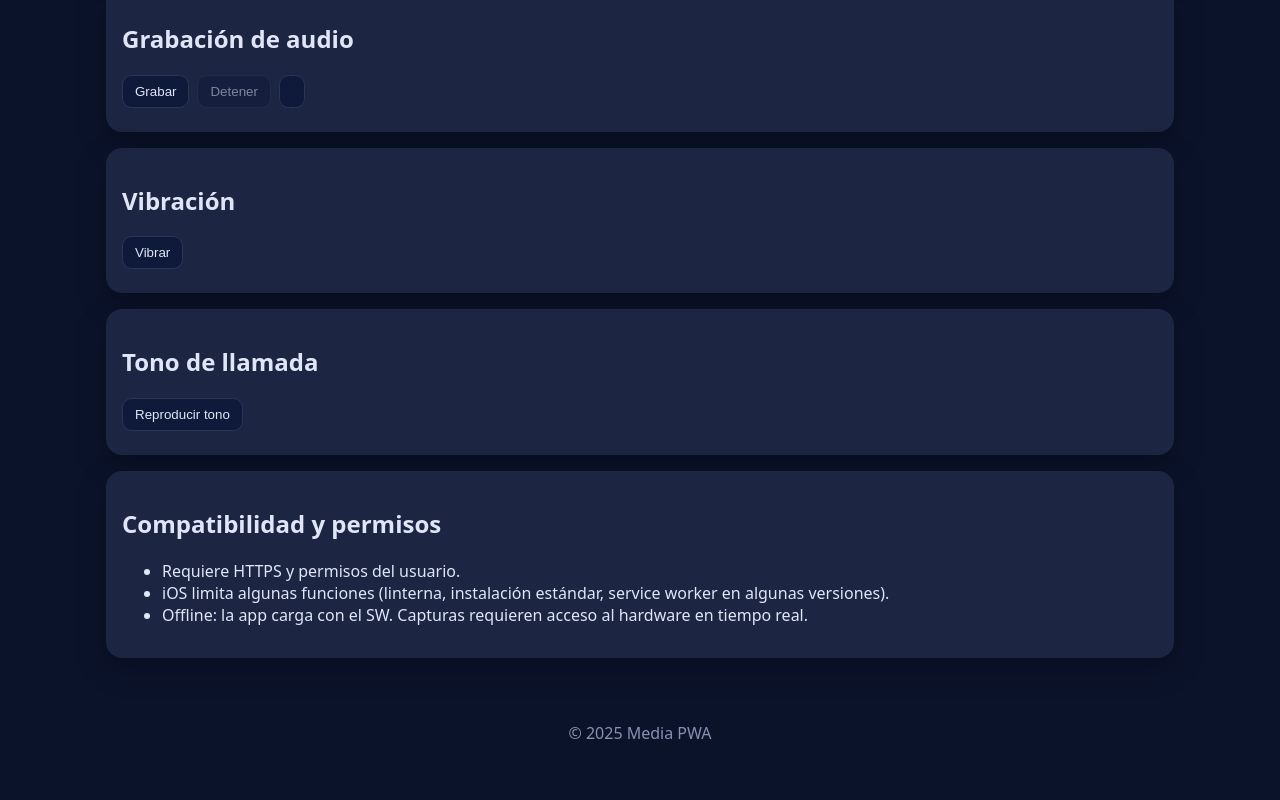
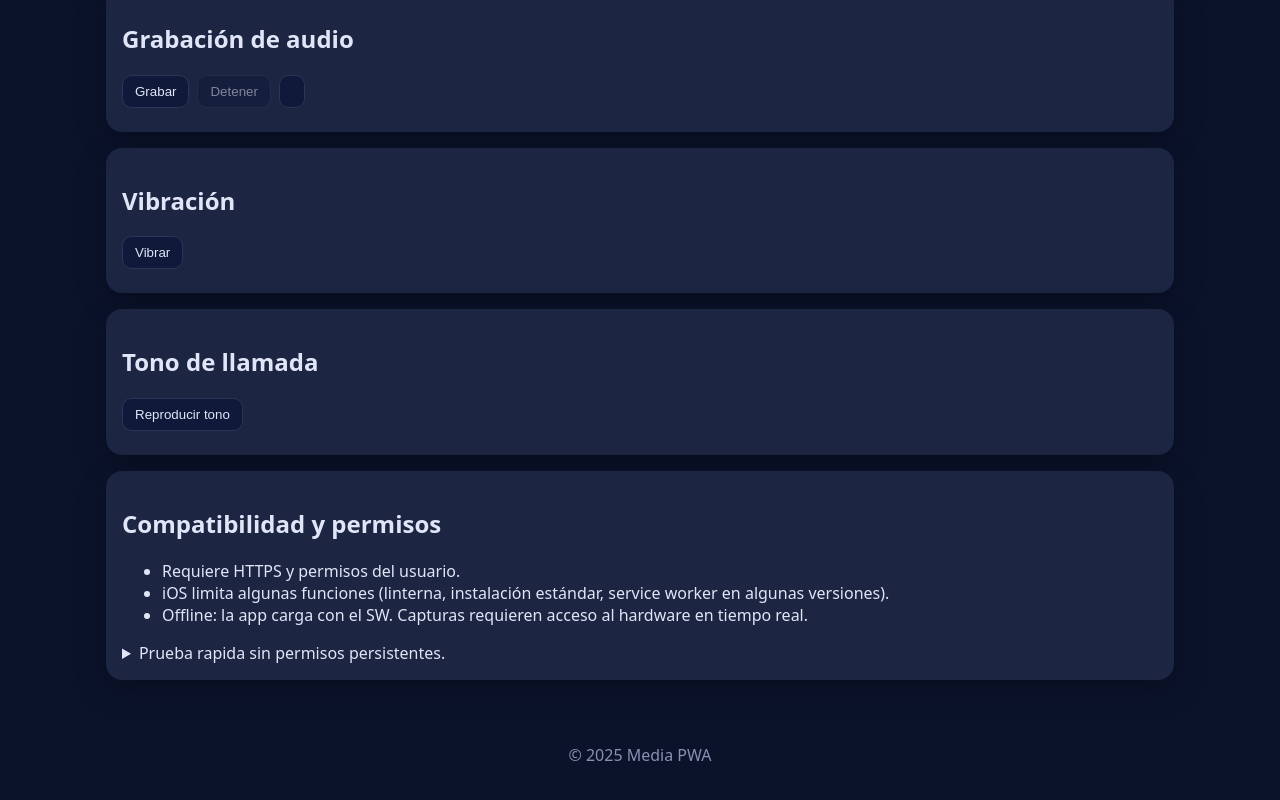
Before and after one commit to JDcortez32/PWA, a plain HTML site: page index.html in a window 1280 px wide. Shown: the part 741-1541 px from the top of the page. Drawn offline with Linux system fonts and the light colour scheme.

Commit message:
Update index.html

```diff
--- a/index.html
+++ b/index.html
@@ -70,6 +70,10 @@
         <li>iOS limita algunas funciones (linterna, instalación estándar, service worker en algunas versiones).</li>
         <li>Offline: la app carga con el SW. Capturas requieren acceso al hardware en tiempo real.</li>
       </ul>
+      <details>
+          <summary>Prueba rapida sin permisos persistentes.</summary>
+          <input type="file" accept="image/*,captura=camera,video/*;capture=camera,audio/*">
+      </details>
     </section>
   </main>
 
```
